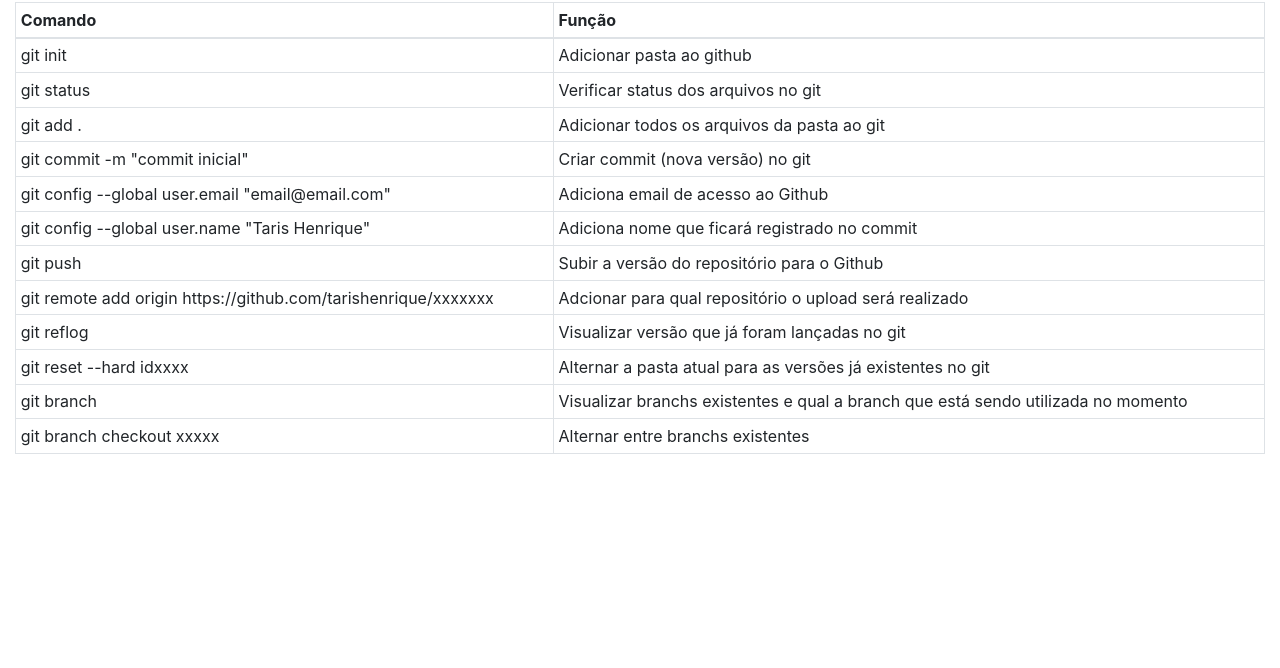
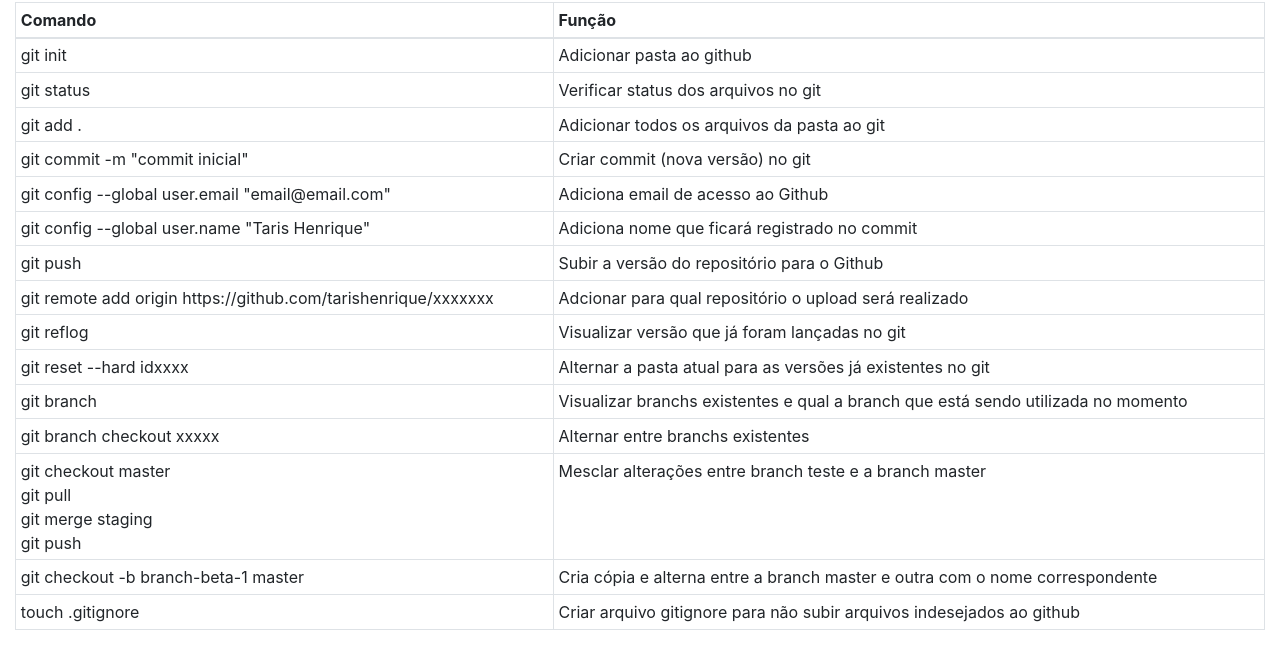
Before and after one commit to tarishenrique/cursogit1, a website: page public_html/index.html in a window 1280 px wide. Shown: the part 54-722 px from the top of the page. Drawn offline with nearby package versions, Linux system fonts and the light colour scheme.

Commit message:
Finalizando lista

```diff
--- a/public_html/index.html
+++ b/public_html/index.html
@@ -6,18 +6,20 @@ Click nbfs://nbhost/SystemFileSystem/Templates/Other/html.html to edit this temp
 <html>
   <head>
     <title>Curso Git - Taris Henrique</title>
-        <meta charset="UTF-8">
-        <meta name="viewport" content="width=device-width, initial-scale=1.0">
+    <meta charset="UTF-8" />
+    <meta name="viewport" content="width=device-width, initial-scale=1.0" />
 
-        <link rel="stylesheet" href="https://cdn.jsdelivr.net/npm/bootstrap@4.6.1/dist/css/bootstrap.min.css">
+    <link
+      rel="stylesheet"
+      href="https://cdn.jsdelivr.net/npm/bootstrap@4.6.1/dist/css/bootstrap.min.css"
+    />
     <script src="https://cdn.jsdelivr.net/npm/jquery@3.6.0/dist/jquery.slim.min.js"></script>
     <script src="https://cdn.jsdelivr.net/npm/popper.js@1.16.1/dist/umd/popper.min.js"></script>
     <script src="https://cdn.jsdelivr.net/npm/bootstrap@4.6.1/dist/js/bootstrap.bundle.min.js"></script>
-
   </head>
   <body>
     <div class="container-fluid">
-            <h1> Aprendendo a utilizar o Git e o Github </h1>
+      <h1>Aprendendo a utilizar o Git e o Github</h1>
 
       <table class="table table-bordered table-sm">
         <thead>
@@ -40,13 +42,11 @@ Click nbfs://nbhost/SystemFileSystem/Templates/Other/html.html to edit this temp
             <td>Adicionar todos os arquivos da pasta ao git</td>
           </tr>
           <tr>
-                    <td>git commit -m "commit inicial"
-</td>
+            <td>git commit -m "commit inicial"</td>
             <td>Criar commit (nova versão) no git</td>
           </tr>
           <tr>
-                    <td>git config --global user.email "email@email.com"
-</td>
+            <td>git config --global user.email "email@email.com"</td>
             <td>Adiciona email de acesso ao Github</td>
           </tr>
           <tr>
@@ -58,7 +58,9 @@ Click nbfs://nbhost/SystemFileSystem/Templates/Other/html.html to edit this temp
             <td>Subir a versão do repositório para o Github</td>
           </tr>
           <tr>
-                    <td>git remote add origin https://github.com/tarishenrique/xxxxxxx</td>
+            <td>
+              git remote add origin https://github.com/tarishenrique/xxxxxxx
+            </td>
             <td>Adcionar para qual repositório o upload será realizado</td>
           </tr>
           <tr>
@@ -71,16 +73,33 @@ Click nbfs://nbhost/SystemFileSystem/Templates/Other/html.html to edit this temp
           </tr>
           <tr>
             <td>git branch</td>
-                    <td>Visualizar branchs existentes e qual a branch que está sendo utilizada no momento</td>
+            <td>
+              Visualizar branchs existentes e qual a branch que está sendo
+              utilizada no momento
+            </td>
           </tr>
           <tr>
             <td>git branch checkout xxxxx</td>
             <td>Alternar entre branchs existentes</td>
           </tr>
-
+          <tr>
+            <td>git checkout master <br>
+              git pull <br>
+              git merge staging <br>
+              git push
+            </td>
+            <td>Mesclar alterações entre branch teste e a branch master</td>
+          </tr>
+          <tr>
+            <td>git checkout -b branch-beta-1 master</td>
+            <td>Cria cópia e alterna entre a branch master e outra com o nome correspondente</td>
+          </tr>
+          <tr>
+            <td>touch .gitignore</td>
+            <td>Criar arquivo gitignore para não subir arquivos indesejados ao github</td>
+          </tr>
         </tbody>
       </table>
-
     </div>
   </body>
 </html>
```
Also changed, not shown: 1 other file. Lines whose indentation alone changed are shown as unchanged.
